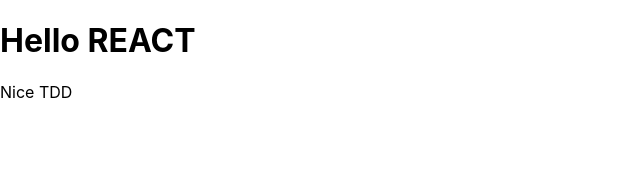
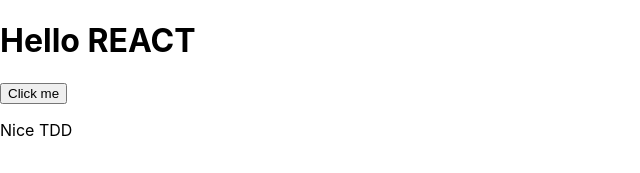
Before and after one commit to Reuno92/React16-counter-functionnalHook, a React (Create React App) app: page / in a window 1280 px wide. Shown: the top 173 px of the page, without its empty margins (0-640 px from the left). Built offline with nearby package versions, Linux system fonts and the light colour scheme.

Commit message:
feat(Heading): add a stateless component Heading

```diff
--- a/src/App.tsx
+++ b/src/App.tsx
@@ -1,15 +1,19 @@
-import React, { Component } from 'react';
+import React, {Component} from 'react';
+import Heading from "./Components/heading";
 
 class App extends Component {
 
-    private label(name: string) {
-        return `Hello ${name.toUpperCase()}`;
+    public handleClick(name: string): void {
+        return alert(name);
     }
 
     render() {
         return (
             <div>
-          <h1>{ this.label('React') }</h1>
+                <Heading name="react"/>
+                <button onClick={ () => this.handleClick('Hello World') }>
+                    Click me
+                </button>
                 <p>Nice TDD</p>
             </div>
         );
--- /dev/null
+++ b/src/Components/heading.tsx
@@ -0,0 +1,14 @@
+import React, {FC} from "react";
+import {Heading} from "../models/heading";
+
+const HeadingComponent: FC<Heading> = (props: any) => {
+
+    function label(props: any): string {
+        const OUTPUT = props.name.toUpperCase();
+        return `Hello ${OUTPUT}`;
+    }
+
+    return (<h1>{ label(props) }</h1>)
+};
+
+export default HeadingComponent;
--- /dev/null
+++ b/src/models/heading.ts
@@ -0,0 +1,6 @@
+export class Heading {
+
+    constructor(
+        public name: string
+    ) {}
+}
```
Also changed, not shown: 2 other files (tests, documents, lock files or other folders). Lines whose indentation alone changed are shown as unchanged.
